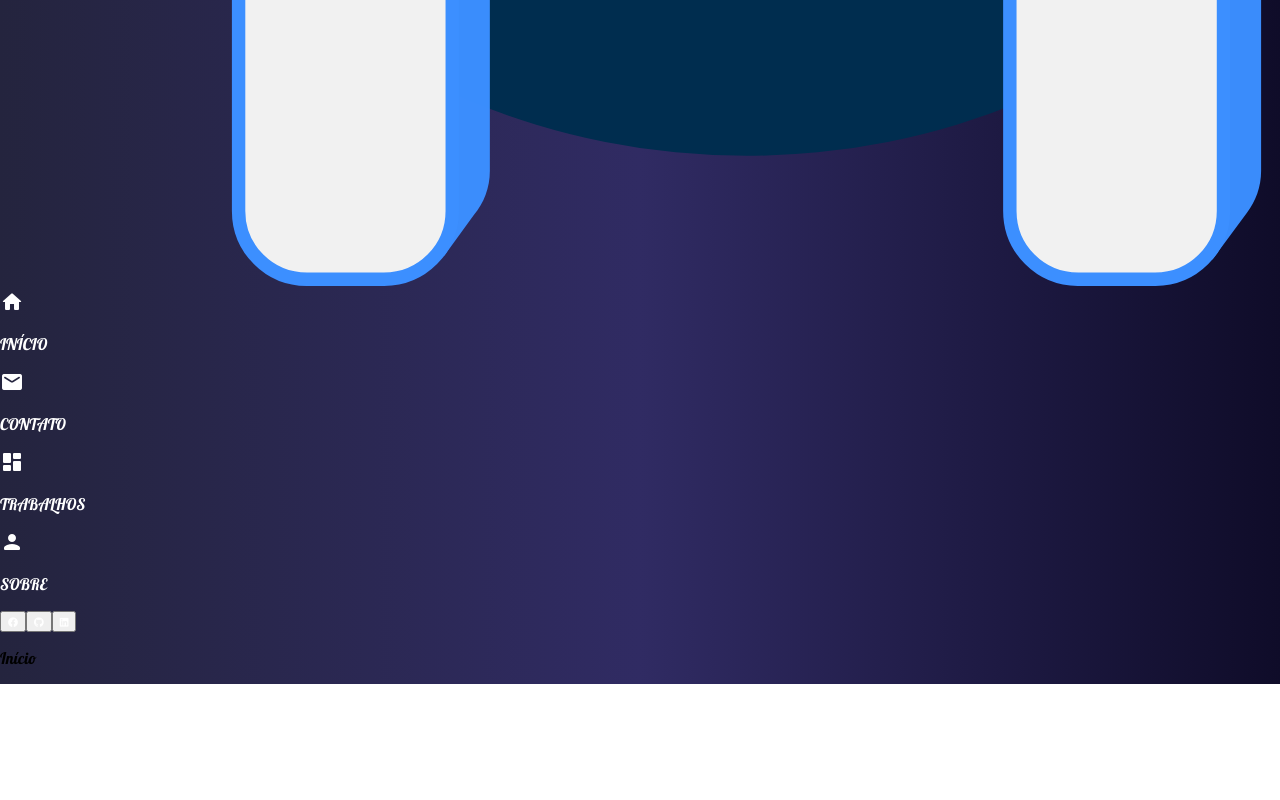
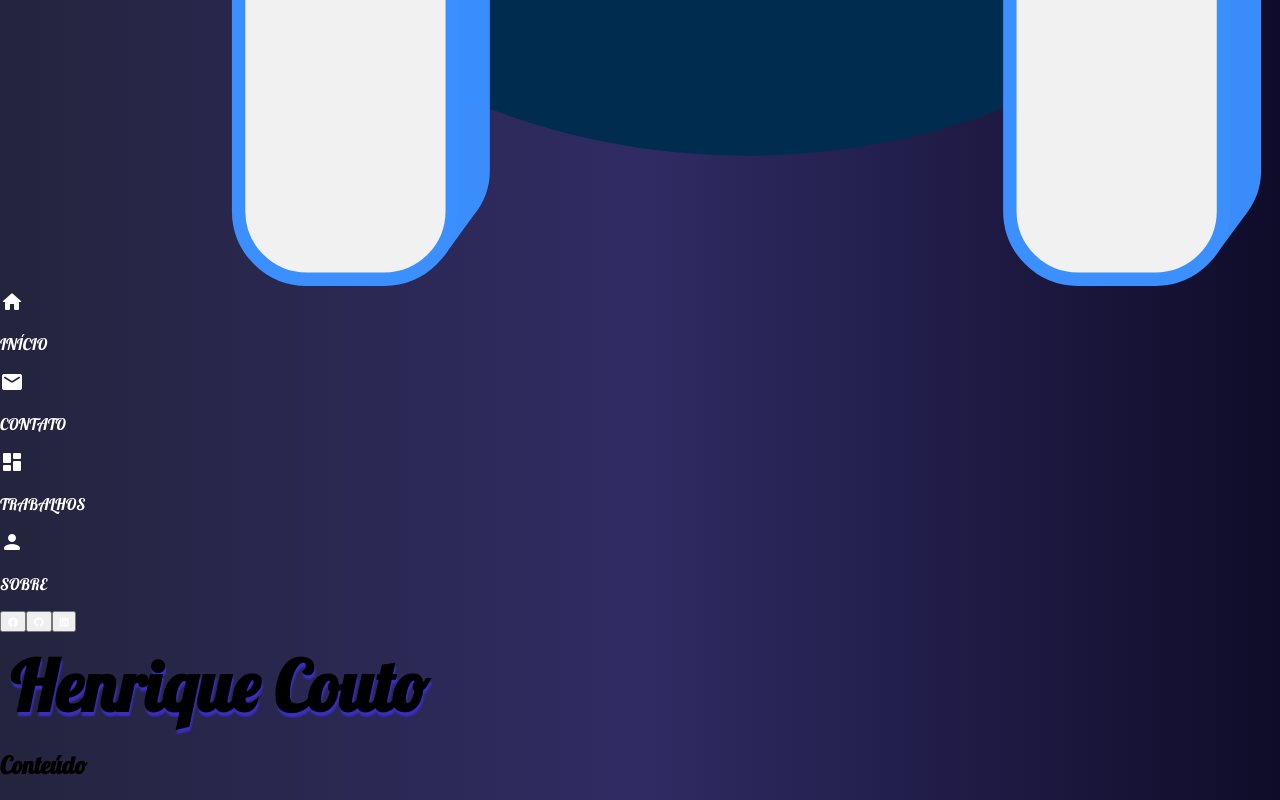
Before and after one commit to henriquecouto/portfolio, a React (Create React App) app: page / in a window 1280 px wide. Shown: the part 1423-2223 px from the top of the page. Before the commit the page ends 2107 px from the top, so only its background shows below. Built offline with nearby package versions, Linux system fonts and the light colour scheme.

Commit message:
Criação da BaseScreen

```diff
--- a/src/components/About/index.js
+++ b/src/components/About/index.js
@@ -1,15 +1,12 @@
 import React, { Component } from "react";
+import BaseScreen from "../BaseScreen";
 
-// import styles from "./index.css";
-
-export default class Home extends Component {
+export default class About extends Component {
   render() {
     return (
-      <div className="row">
-        <div className="column">
-          <p>Sobre</p>
-        </div>
-      </div>
+      <BaseScreen title="Sobre">
+        <h2>Conteúdo</h2>
+      </BaseScreen>
     );
   }
 }
--- /dev/null
+++ b/src/components/BaseScreen/index.css
@@ -0,0 +1,15 @@
+:local(.root) {
+  width: 500px;
+  display: flex;
+  flex-direction: column;
+  justify-content: space-evenly;
+  height: 100%;
+  position: fixed;
+  z-index: 1;
+  top: 0px;
+  background-color: rgba(0, 0, 0, 0.411);
+  overflow-x: hidden;
+  box-shadow: 0px 0px 50px -40px rgba(255, 248, 210, 0.667);
+  padding: 7px 0;
+  margin: -7px;
+}
--- /dev/null
+++ b/src/components/BaseScreen/index.js
@@ -0,0 +1,23 @@
+import React, { Component } from "react";
+import PropTypes from "prop-types";
+
+import styles from "./index.css";
+
+class BaseScreen extends Component {
+  render() {
+    const { children, title } = this.props;
+    return (
+      <div className={styles.root}>
+        <h1>{title}</h1>
+        {children}
+      </div>
+    );
+  }
+}
+
+BaseScreen.propTypes = {
+  children: PropTypes.object.isRequired,
+  title: PropTypes.string.isRequired
+};
+
+export default BaseScreen;
--- a/src/components/Contact/index.css
+++ b/src/components/Contact/index.css
@@ -1,20 +1,4 @@
-:local(.root) {
-  display: flex;
-  flex-direction: column;
-  justify-content: space-evenly;
-  height: 100%;
-  position: fixed;
-  z-index: 1;
-  top: 0px;
-  background-color: rgba(0, 0, 0, 0.411);
-  overflow-x: hidden;
-  box-shadow: 0px 0px 50px -40px rgba(255, 248, 210, 0.667);
-  padding: 7px 0;
-  margin: -7px;
-}
-
 :local(form) {
-  width: 500px;
   display: flex;
   flex-direction: column;
   justify-items: center;
--- a/src/components/Contact/index.js
+++ b/src/components/Contact/index.js
@@ -1,12 +1,12 @@
 import React, { Component } from "react";
 
 import styles from "./index.css";
+import BaseScreen from "../BaseScreen";
 
-export default class Home extends Component {
+export default class Contact extends Component {
   render() {
     return (
-      <div className={styles.root}>
-        <h1>Contato</h1>
+      <BaseScreen title="Contato">
         <form action="/" method="post">
           <input
             required
@@ -36,7 +36,7 @@ export default class Home extends Component {
           />
           <button className={styles.button}>ENVIAR</button>
         </form>
-      </div>
+      </BaseScreen>
     );
   }
 }
--- a/src/components/Home/index.js
+++ b/src/components/Home/index.js
@@ -1,15 +1,12 @@
 import React, { Component } from "react";
-
-// import styles from "./index.css";
+import BaseScreen from "../BaseScreen";
 
 export default class Home extends Component {
   render() {
     return (
-      <div className="row">
-        <div className="column">
-          <p>Início</p>
-        </div>
-      </div>
+      <BaseScreen title="Henrique Couto">
+        <h2>Conteúdo</h2>
+      </BaseScreen>
     );
   }
 }
--- a/src/components/SideBar/index.js
+++ b/src/components/SideBar/index.js
@@ -42,9 +42,7 @@ class SideBar extends Component {
           </div>
         </div>
 
-        {/* <div className={styles.main}> */}
         {children}
-        {/* </div> */}
       </>
     );
   }
--- a/src/components/Works/index.js
+++ b/src/components/Works/index.js
@@ -1,15 +1,12 @@
 import React, { Component } from "react";
+import BaseScreen from "../BaseScreen";
 
-// import styles from "./index.css";
-
-export default class Home extends Component {
+export default class Works extends Component {
   render() {
     return (
-      <div className="row">
-        <div className="column">
-          <p>Trabalhos</p>
-        </div>
-      </div>
+      <BaseScreen title="Trabalhos">
+        <h2>Conteúdo</h2>
+      </BaseScreen>
     );
   }
 }
```
